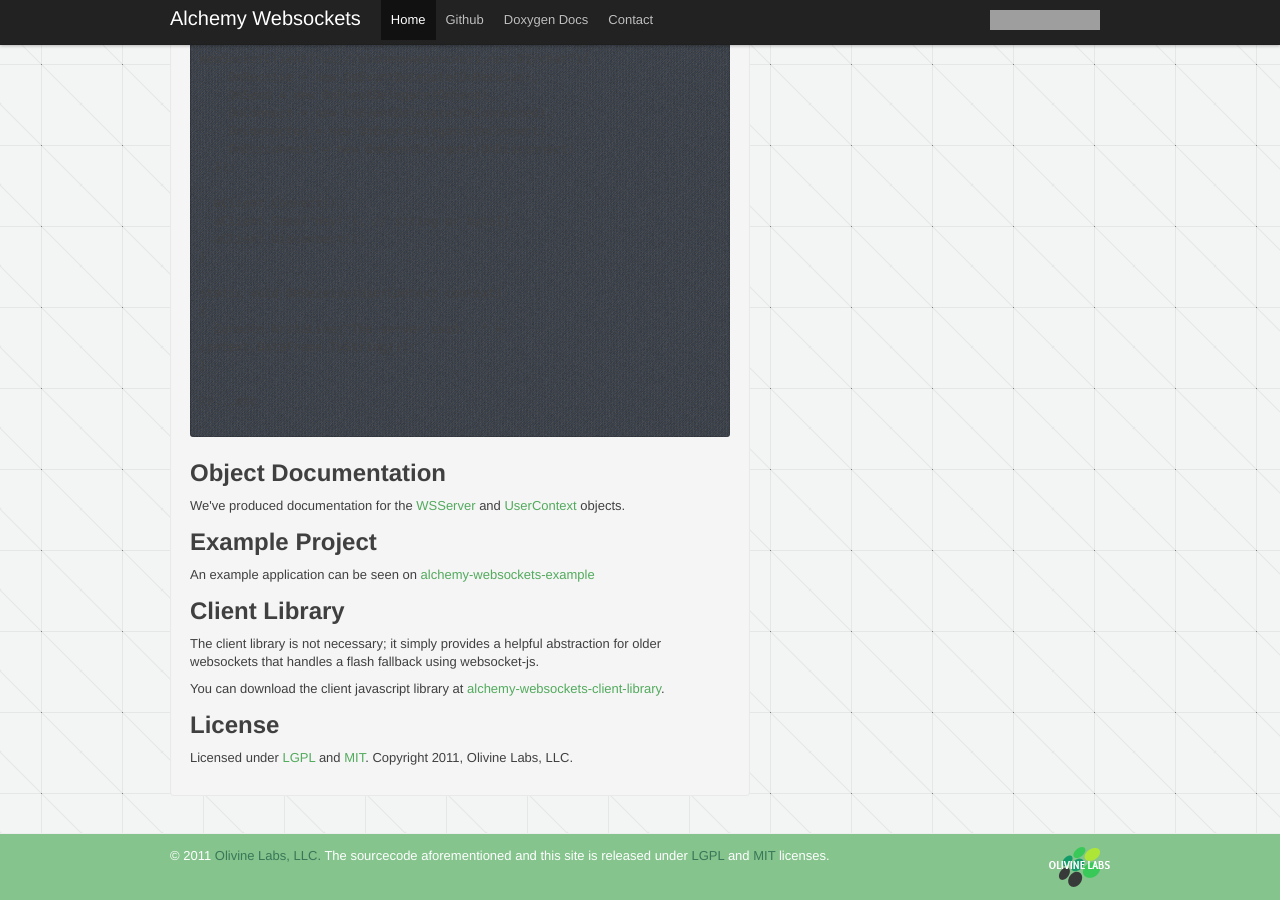
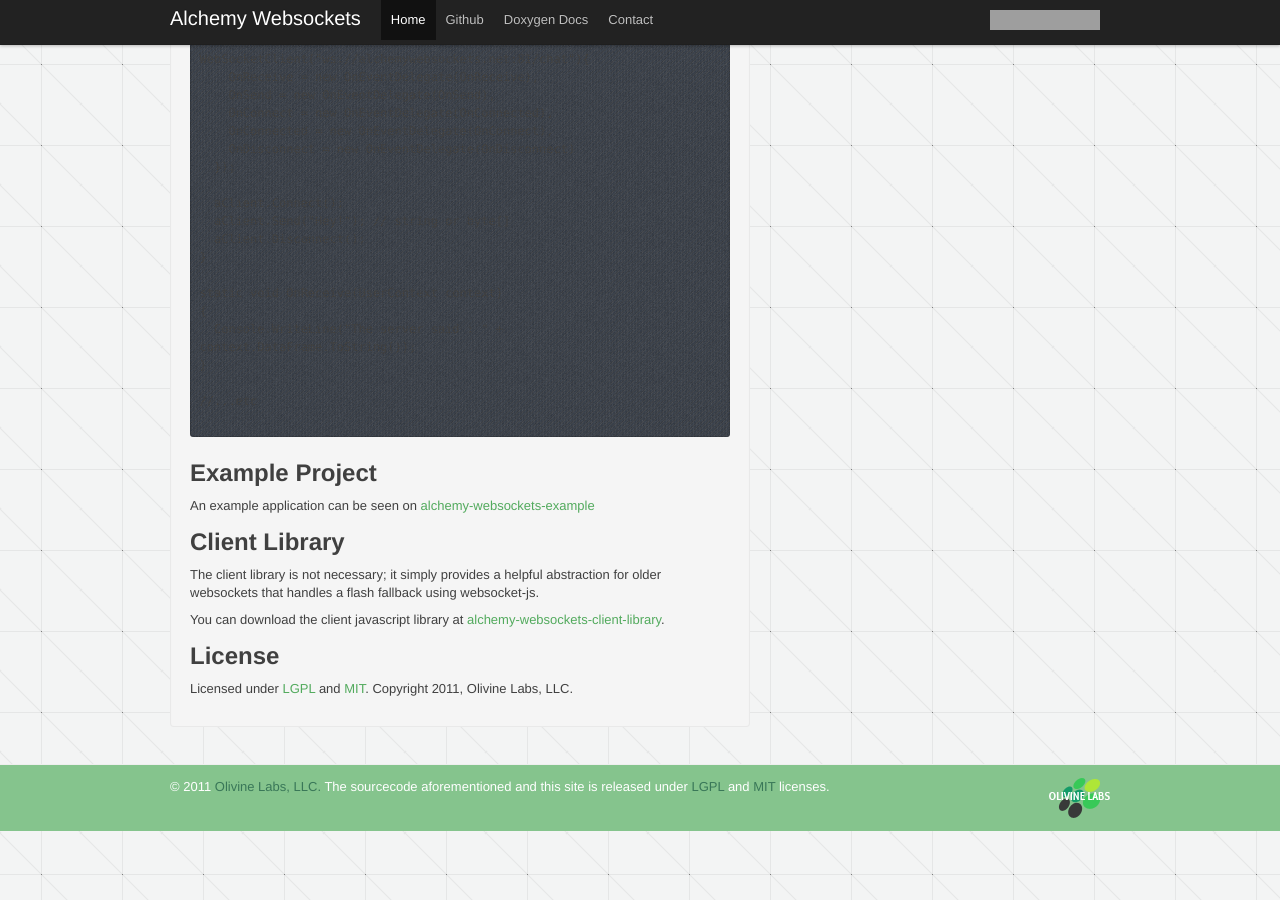
Before and after one commit to Olivine-Labs/Alchemy-Websockets, a Jekyll site: the page built from index.html, in a window 1280 px wide and 900 px high, scrolled down 1111 px. Built offline with Jekyll 4.4.1, drawn with Linux system fonts in a browser that asks for light colours; nearby versions of some CDN libraries; Markdown is read by kramdown in place of the engine named in the settings; grey boxes are pictures that could not be loaded.

Commit message:
removed dead links

```diff
--- a/index.html
+++ b/index.html
@@ -79,14 +79,6 @@ static void OnReceive(UserContext context)
 //...etc
       </pre>
 
-      <h2>Object Documentation</h2>
-
-      <p>
-        We've produced documentation for the <a href="aserver.html">WSServer</a>
-        and <a href="usercontext.html">UserContext</a> objects.
-      </p>
-
-
       <h2>Example Project</h2>
 
       <p>An example application can be seen on <a href="https://github.com/Olivine-Labs/Alchemy-Websockets-Example">alchemy-websockets-example</a></p>
```
